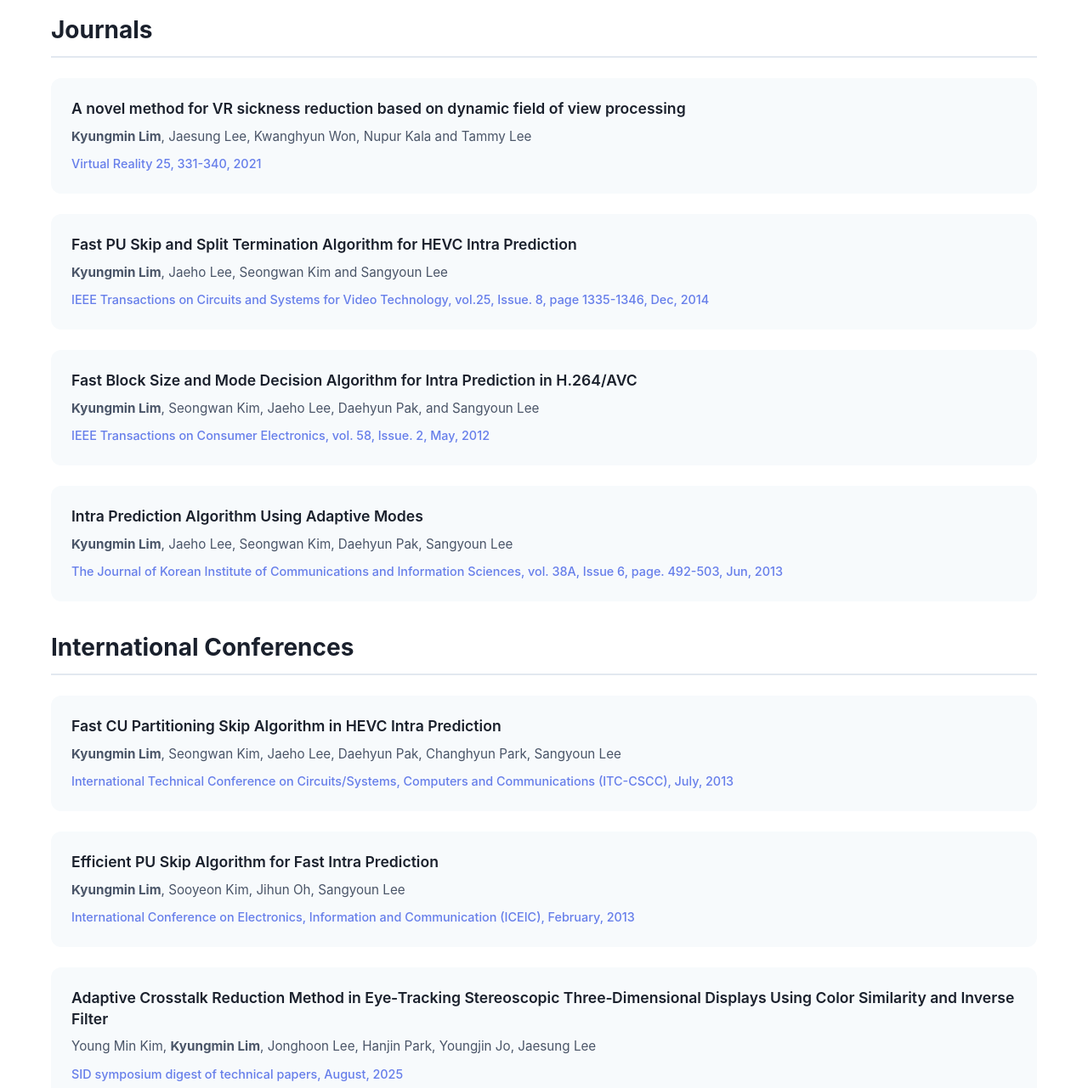
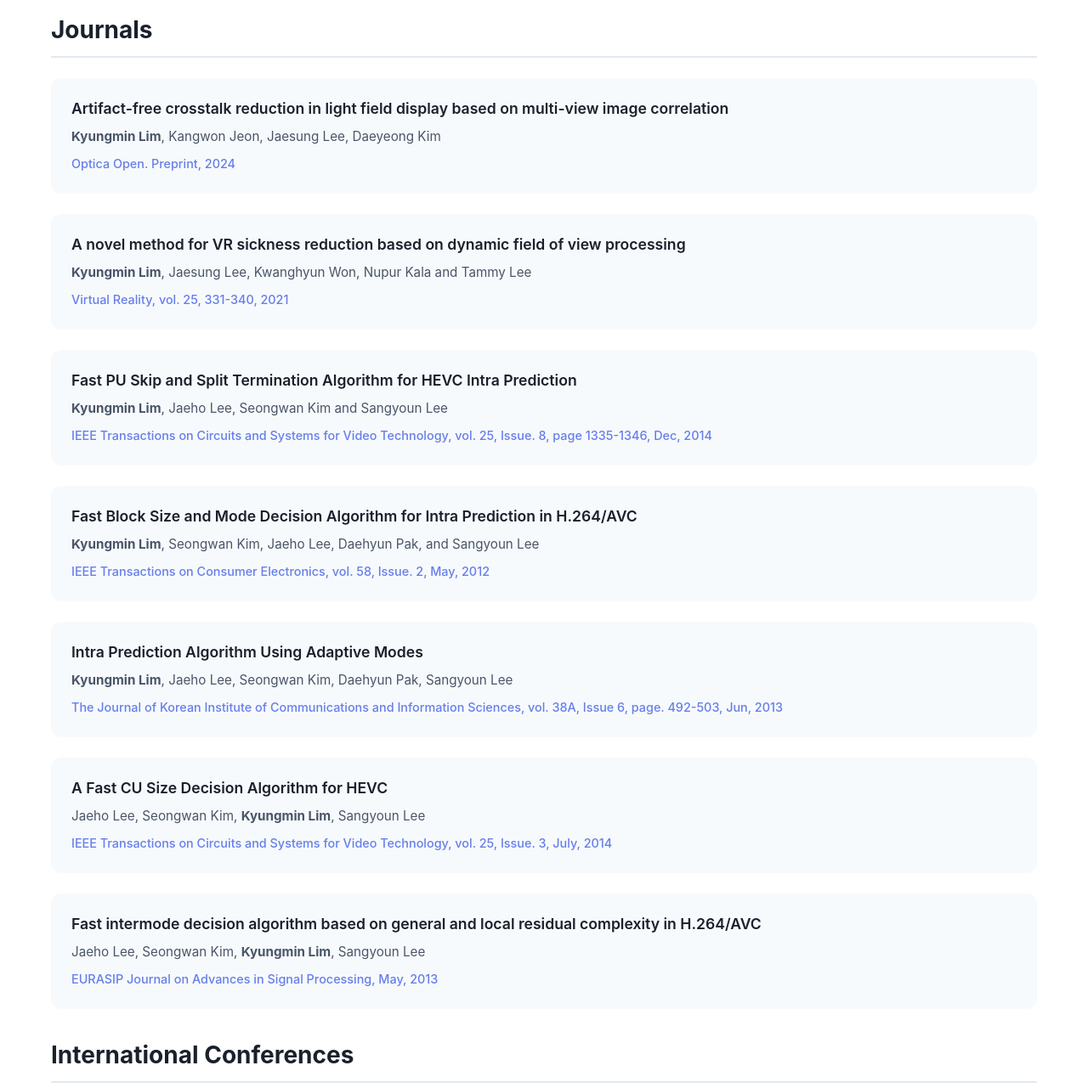
Before and after one commit to Kyungmin-Lim/kyungmin-lim.github.io, a plain HTML site: page index.html in a window 1280 px wide. Shown: the part 4239-5520 px from the top of the page at 85% size. Drawn offline with Linux system fonts and the light colour scheme; some icons are missing.

Commit message:
Add new publication entries and update journal details for enhanced academic representation

```diff
--- a/index.html
+++ b/index.html
@@ -267,14 +267,19 @@
             <div class="publications-section">
                 <h3>Journals</h3>
                 <div class="publication-item">
+                    <h4>Artifact-free crosstalk reduction in light field display based on multi-view image correlation</h4>
+                    <p class="publication-authors"><strong>Kyungmin Lim</strong>, Kangwon Jeon, Jaesung Lee, Daeyeong Kim</p>
+                    <p class="publication-journal">Optica Open. Preprint, 2024</p>
+                </div>
+                <div class="publication-item">
                     <h4>A novel method for VR sickness reduction based on dynamic field of view processing</h4>
                     <p class="publication-authors"><strong>Kyungmin Lim</strong>, Jaesung Lee, Kwanghyun Won, Nupur Kala and Tammy Lee</p>
-                    <p class="publication-journal">Virtual Reality 25, 331-340, 2021</p>
+                    <p class="publication-journal">Virtual Reality, vol. 25, 331-340, 2021</p>
                 </div>
                 <div class="publication-item">
                     <h4>Fast PU Skip and Split Termination Algorithm for HEVC Intra Prediction</h4>
                     <p class="publication-authors"><strong>Kyungmin Lim</strong>, Jaeho Lee, Seongwan Kim and Sangyoun Lee</p>
-                    <p class="publication-journal">IEEE Transactions on Circuits and Systems for Video Technology, vol.25, Issue. 8, page 1335-1346, Dec, 2014</p>
+                    <p class="publication-journal">IEEE Transactions on Circuits and Systems for Video Technology, vol. 25, Issue. 8, page 1335-1346, Dec, 2014</p>
                 </div>
                 <div class="publication-item">
                     <h4>Fast Block Size and Mode Decision Algorithm for Intra Prediction in H.264/AVC</h4>
@@ -285,6 +290,16 @@
                     <h4>Intra Prediction Algorithm Using Adaptive Modes</h4>
                     <p class="publication-authors"><strong>Kyungmin Lim</strong>, Jaeho Lee, Seongwan Kim, Daehyun Pak, Sangyoun Lee</p>
                     <p class="publication-journal">The Journal of Korean Institute of Communications and Information Sciences, vol. 38A, Issue 6, page. 492-503, Jun, 2013</p>
+                </div>
+                <div class="publication-item">
+                    <h4>A Fast CU Size Decision Algorithm for HEVC</h4>
+                    <p class="publication-authors">Jaeho Lee, Seongwan Kim, <strong>Kyungmin Lim</strong>, Sangyoun Lee</p>
+                    <p class="publication-journal">IEEE Transactions on Circuits and Systems for Video Technology, vol. 25, Issue. 3, July, 2014</p>
+                </div>
+                <div class="publication-item">
+                    <h4>Fast intermode decision algorithm based on general and local residual complexity in H.264/AVC</h4>
+                    <p class="publication-authors">Jaeho Lee, Seongwan Kim, <strong>Kyungmin Lim</strong>, Sangyoun Lee</p>
+                    <p class="publication-journal">EURASIP Journal on Advances in Signal Processing, May, 2013</p>
                 </div>
 
                 <h3>International Conferences</h3>
```
